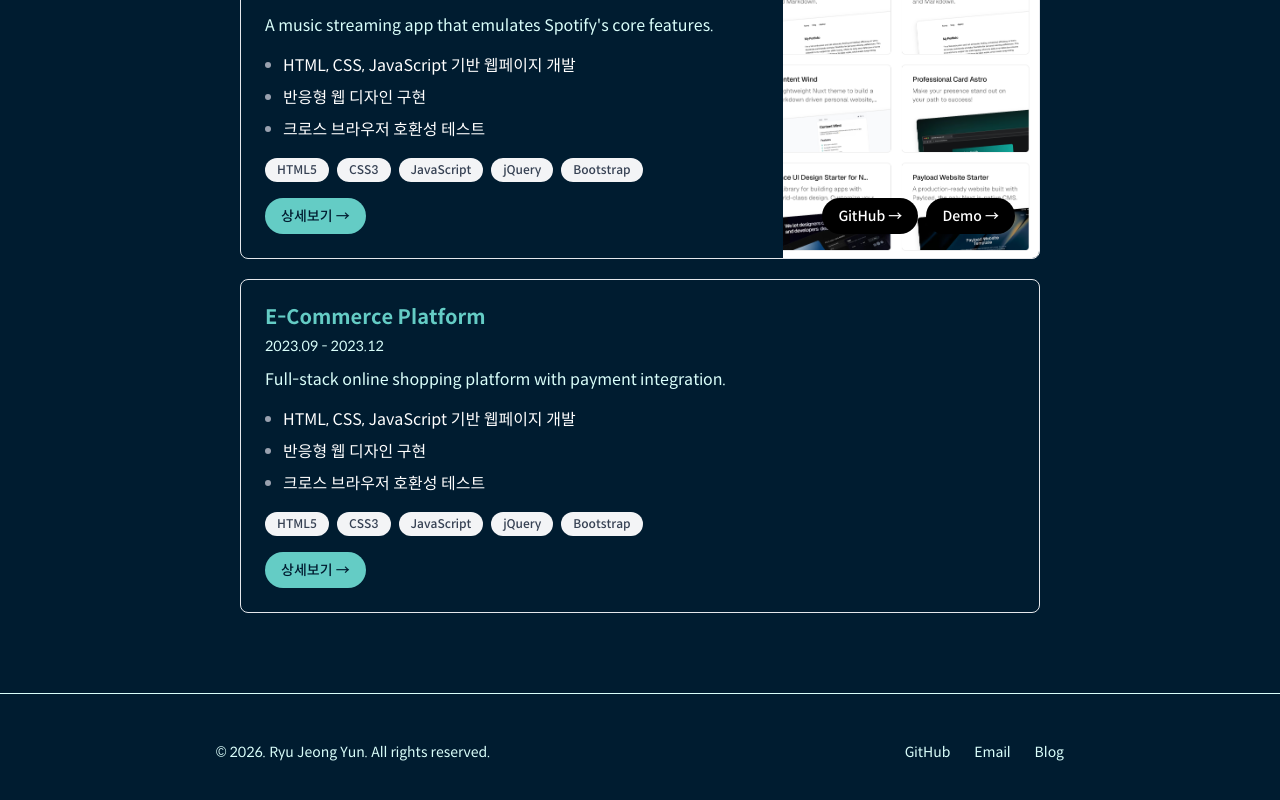
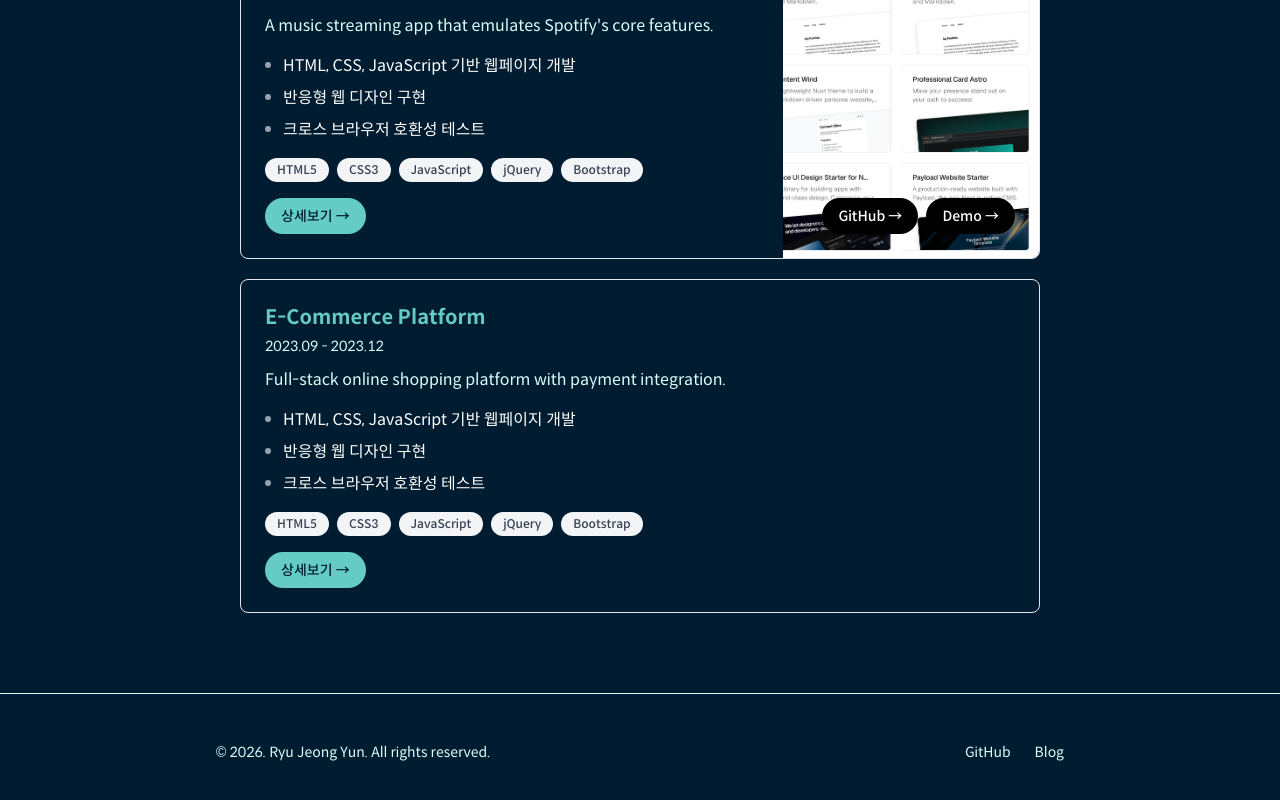
Before and after one commit to meldyssey/rjy-portfolio, a Next.js app: page / in a window 1280 px wide. Shown: the part 2635-3435 px from the top of the page. Built offline with nearby package versions, Linux system fonts and the light colour scheme.

Commit message:
refactor: 푸터의 필요없는 부분 삭제

```diff
--- a/src/components/Footer.tsx
+++ b/src/components/Footer.tsx
@@ -17,12 +17,6 @@ export default function Footer() {
               GitHub
             </Link>
             <Link
-              href="mailto:rjy115@gmail.com"
-              className="text-sm text-neutral hover:text-primary transition-colors"
-            >
-              Email
-            </Link>
-            <Link
               href="https://velog.io/@melcoding"
               className="text-sm text-neutral hover:text-primary transition-colors"
             >
```
